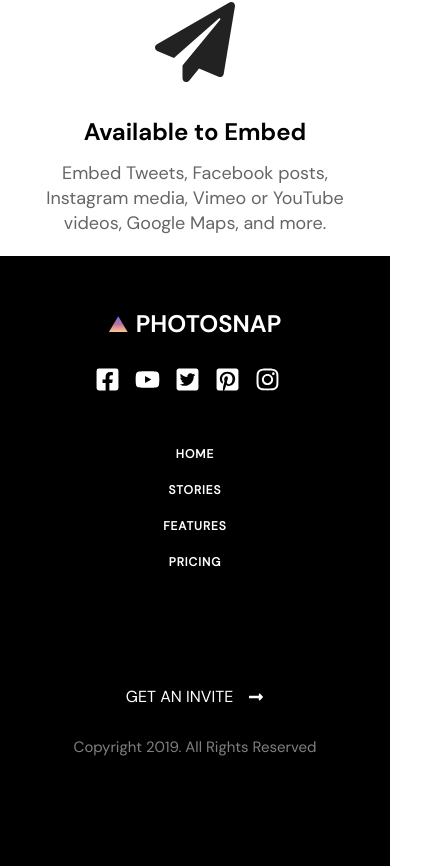
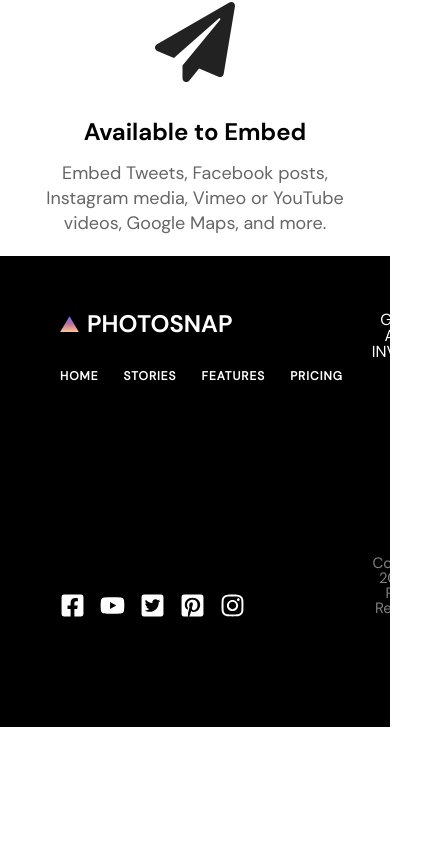
Before and after one commit to tsanev96/Photosnap, a React (Create React App) app: page / in a window 390 px wide. Shown: the part 2754-3620 px from the top of the page, 446 px wide, since content can reach past the window. After the commit the page ends 3481 px from the top, so only its background shows below. Built offline with nearby package versions, Linux system fonts and the light colour scheme.

Commit message:
footer tablet

```diff
--- a/src/components/Footer/Footer.tsx
+++ b/src/components/Footer/Footer.tsx
@@ -1,21 +1,13 @@
 import React, { FC } from "react";
-import { ColorfulTriangle } from "../common/ColorfulTriangle/ColorfulTriangle";
-import { Headline } from "../common/Headline/Headline";
-import { FooterBottom } from "./FooterBottom";
-import { FooterLinks } from "./FooterLinks";
-import { FooterSocials } from "./FooterSocials";
+import { FooterDesktop } from "./FooterDesktop/FooterDesktop";
+import { FooterMobile } from "./FooterMobile/FooterMobile";
 import "./_footer.scss";
 
 export const Footer: FC = () => {
   return (
     <div className="footer">
-      <div className="footer__headline">
-        <ColorfulTriangle />
-        <Headline theme="light" level="h3" text="PHOTOSNAP" />
-      </div>
-      <FooterSocials />
-      <FooterLinks />
-      <FooterBottom />
+      {/* <FooterMobile /> */}
+      <FooterDesktop />
     </div>
   );
 };
--- /dev/null
+++ b/src/components/Footer/FooterDesktop/FooterDesktop.tsx
@@ -0,0 +1,36 @@
+import React from "react";
+import { FaLongArrowAltRight } from "react-icons/fa";
+import { ColorfulTriangle } from "../../common/ColorfulTriangle/ColorfulTriangle";
+import { Headline } from "../../common/Headline/Headline";
+import { FooterLinks } from "../FooterMobile/FooterLinks";
+import { FooterSocials } from "../FooterMobile/FooterSocials";
+
+export const FooterDesktop = () => {
+  return (
+    <div className="footer__desktop">
+      <div className="footer__left-side">
+        <div className="footer__headline-socials">
+          <div className="footer__headline">
+            <ColorfulTriangle />
+            <Headline theme="light" level="h3" text="PHOTOSNAP" />
+          </div>
+          <div className="footer__links footer__links-tablet">
+            <FooterLinks />
+          </div>
+          <FooterSocials />
+        </div>
+        {/* <div className="footer__links">
+          <FooterLinks />
+        </div> */}
+      </div>
+      <div className="footer__right-side">
+        <div className="footer__invitation">
+          GET AN INVITE <FaLongArrowAltRight />
+        </div>
+        <div className="footer__copyright">
+          Copyright 2019. All Rights Reserved
+        </div>
+      </div>
+    </div>
+  );
+};
--- a/src/components/Footer/FooterLinks.tsx
+++ b/src/components/Footer/FooterMobile/FooterLinks.tsx
@@ -1,6 +1,6 @@
 import React from "react";
 import { Link } from "react-router-dom";
-import { footerLinks } from "./footerData";
+import { footerLinks } from "../footerData";
 
 export const FooterLinks = () => {
   return (
--- /dev/null
+++ b/src/components/Footer/FooterMobile/FooterMobile.tsx
@@ -0,0 +1,20 @@
+import React from "react";
+import { ColorfulTriangle } from "../../common/ColorfulTriangle/ColorfulTriangle";
+import { Headline } from "../../common/Headline/Headline";
+import { FooterBottom } from "./FooterBottom";
+import { FooterLinks } from "./FooterLinks";
+import { FooterSocials } from "./FooterSocials";
+
+export const FooterMobile = () => {
+  return (
+    <div className="footer__mobile">
+      <div className="footer__headline">
+        <ColorfulTriangle />
+        <Headline theme="light" level="h3" text="PHOTOSNAP" />
+      </div>
+      <FooterSocials />
+      <FooterLinks />
+      <FooterBottom />
+    </div>
+  );
+};
--- a/src/components/Footer/FooterSocials.tsx
+++ b/src/components/Footer/FooterMobile/FooterSocials.tsx
@@ -1,5 +1,5 @@
 import React from "react";
-import { footerSocials } from "./footerData";
+import { footerSocials } from "../footerData";
 
 export const FooterSocials = () => {
   return (
--- a/src/components/Footer/_footer.scss
+++ b/src/components/Footer/_footer.scss
@@ -3,10 +3,14 @@
 
 .footer {
   $self: &;
-  padding: 56px 60px;
+  padding: rem(56) rem(60);
   background: var(--primary-color);
   color: var(--white-color);
   text-align: center;
+
+  @include breakpoint("phablet") {
+    padding: rem(65) rem(40);
+  }
 
   &__headline {
     @include flexCenter;
@@ -16,6 +20,10 @@
   &__socials {
     @include horizontalFlexCenter;
     margin-bottom: rem(50);
+
+    @include breakpoint("phablet") {
+      margin-bottom: 0;
+    }
 
     #{$self} {
       &__social {
@@ -35,6 +43,11 @@
 
   &__links {
     margin-bottom: rem(120);
+
+    @include breakpoint("phablet") {
+      margin-bottom: 0;
+    }
+
     li {
       margin-bottom: rem(20);
       text-transform: uppercase;
@@ -61,5 +74,53 @@
     margin-bottom: rem(55);
     opacity: 0.5;
     font-size: rem(15);
+
+    @include breakpoint("phablet") {
+      margin-bottom: 0;
+    }
+  }
+
+  &__desktop {
+    display: flex;
+    justify-content: space-between;
+
+    #{$self} {
+      &__left-side {
+        display: flex;
+
+        #{$self} {
+          &__headline-socials {
+            display: flex;
+            flex-direction: column;
+            justify-content: space-between;
+
+            & > * {
+              justify-content: flex-start;
+            }
+          }
+
+          &__links-tablet {
+            #{$self} {
+              &__links {
+                display: flex;
+                margin-bottom: rem(70);
+
+                & > * {
+                  margin-right: rem(25);
+                }
+              }
+            }
+          }
+        }
+      }
+    }
+
+    #{$self} {
+      &__right-side {
+        display: flex;
+        flex-direction: column;
+        justify-content: space-between;
+      }
+    }
   }
 }
```
Also changed, not shown: src/components/Footer/FooterMobile/FooterBottom.tsx (renamed from src/components/Footer/FooterBottom.tsx).
